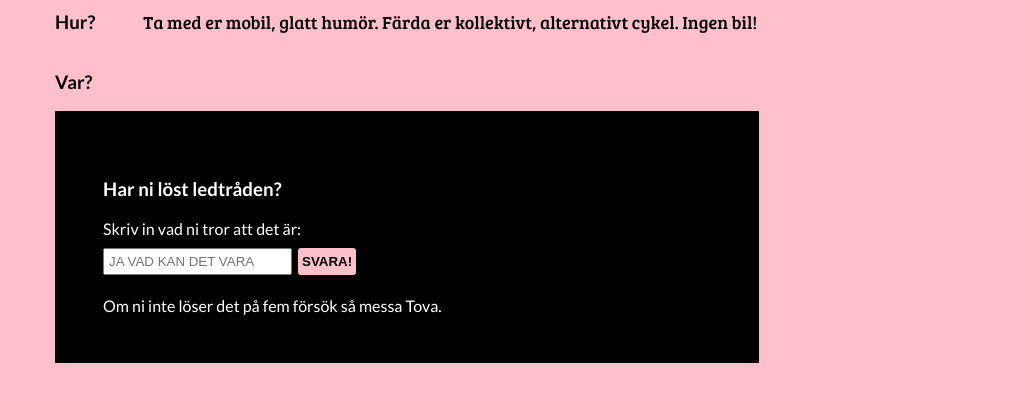
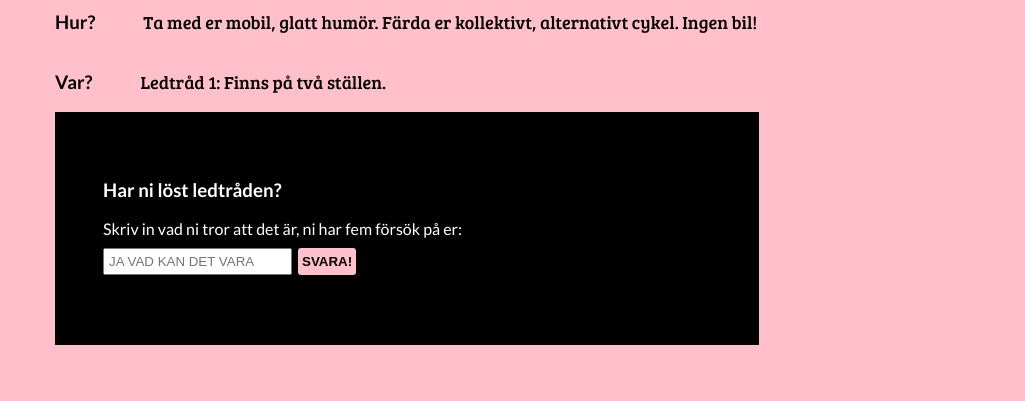
Before and after one commit to jertfelt/smalin, a React (Create React App) app: page / in a window 1280 px wide. Shown: the part 499-900 px from the top of the page, without its empty margins (57-1082 px from the left). Built offline with nearby package versions, Linux system fonts and the light colour scheme; the HTML template or start-up script is replaced by a standard one.

Commit message:
omfg it fucking works

```diff
--- a/src/views/Startpage.js
+++ b/src/views/Startpage.js
@@ -4,50 +4,46 @@ import { useState, useEffect } from "react";
 
 const cluesArray = [
   {id: 1,
-  clue: "Ledtråd 1: Finns på två ställen."}
+  clue: "Ledtråd 1: Finns på två ställen."},
+  {id: 2,
+    clue:"Ledtråd 2: Här finns det bakelser"},
+  {id: 3,
+    clue:"Ledtråd 3: En butik för de snabba ärendena, samt en finare sittplats för adeln."},
+  {id: 4,
+    clue:"Ledtråd 4: Om du väljer att sitta utomhus kan du se både ån, bilar, broar och glass."},
+  {id: 5,
+  clue: "Ledtråd 5: Hörnet och konditoriet ligger exakt 54 meter ifrån varandra."},
+  {id: 6,
+  clue: "Ledtråd 6: Man kan nästan tro att det är en tysk som äger det här stället!"}
 ]
-console.log(cluesArray)
-cluesArray.forEach(item => {
-  console.log(item.clue)
-})
-// {
-//   "allClues":
-//   { "item1":
-//     { clue: "Ledtråd 1: Finns på två ställen."},
-//     "item2":{
-//       clue:"Ledtråd 2: Här finns det bakelser"
-//     },
-//     "item3":{
-//       clue:"Ledtråd 3: En butik för de snabba ärendena, samt en finare sittplats för adeln."
-//     },
-//     "item4":{
-//       clue:"Ledtråd 4: Om du väljer att sitta utomhus kan du se både ån, bilar, broar och glass."
-//     },
-//     "item5":{
-//       clue:"Ledtråd 5: Hörnet och konditoriet ligger exakt 54 meter ifrån varandra."
-//     }
-//   }
-// }
+
+
 
 const Startpage = () => {
   const [firstAnswerValue, setFirstAnswerValue] = useState("");
   const [tries, setTries] = useState(1)
-  const [isHidden, setIsHidden] = useState(false);
+  const [isHidden, setIsHidden] = useState(true);
   const [isCounter, setIsCounter] = useState("");
   const [isResponse, setIsResponse] = useState("");
-  const [clue, setClue] = useState("")
+  const [clue, setClue] = useState(["Ledtråd 1: Finns på två ställen."])
 
   const rightAnswer= "Güntherska"
-
-
-// console.log(cluesArray.allClues.item5.clue)
-//   //!item5: femman kan bytas ut
 
   const checkFirstAnswer = (event) => {
     event.preventDefault();
 
     if(firstAnswerValue !== rightAnswer) {
       setTries(tries + 1)
+
+          // console.log(cluesArray)
+    cluesArray.forEach(item => {
+      if (item.id === tries+1){
+        console.log(item.clue)
+
+        setClue(item.clue)
+      }
+
+    })
 
 
       let amountLeft = 5 - tries;
@@ -58,16 +54,18 @@ const Startpage = () => {
 
 
       if(tries === 5){
-        setIsResponse(`Ni är för dåliga för att kasta sten. Messa Tova och fråga vart ni ska!`)
+        setIsResponse(`Messa Tova och fråga vart ni ska!`)
         setIsCounter(`Game over!`)
+        setIsHidden(false)
       }
     }
     else if(firstAnswerValue === rightAnswer){
       setTries(tries +1)
-      console.log("Rätt svar")
-      setIsHidden(true)
-      if(tries === 5){
-        console.log("På sista försöket? Najs.")
+      setIsResponse("Rätt svar! Ses där klockan ..")
+
+      setIsHidden(false)
+      if(tries === 6){
+        setIsResponse("Rätt svar! På sista försöket? Najs. Ses där klockan ..")
       }
     }
 
@@ -97,9 +95,10 @@ const Startpage = () => {
       <p>{clue}</p>
       </div>
       <div className="input-svar">
-      <h3>Har ni löst ledtråden?</h3>
+      {isHidden ?
       <form onSubmit={checkFirstAnswer}>
-      <label>Skriv in vad ni tror att det är:</label>
+       <h3>Har ni löst ledtråden?</h3>
+      <label>Skriv in vad ni tror att det är, ni har fem försök på er:</label>
       <div className="row">
 
       <input type="text"
@@ -115,7 +114,9 @@ const Startpage = () => {
       </input>
 
       </div>
+
       </form>
+      : null }
       <div className="revealAnswer">
         <p className="response">
         {isResponse}
@@ -126,7 +127,7 @@ const Startpage = () => {
         <p className="tries">
 
         </p>
-        Om ni inte löser det på fem försök så messa Tova.</div>
+        </div>
       </div>
       </div>
       </span>
```
